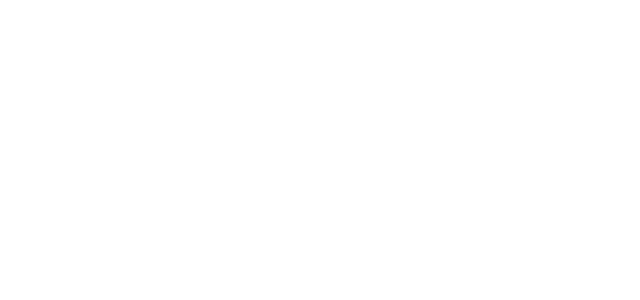
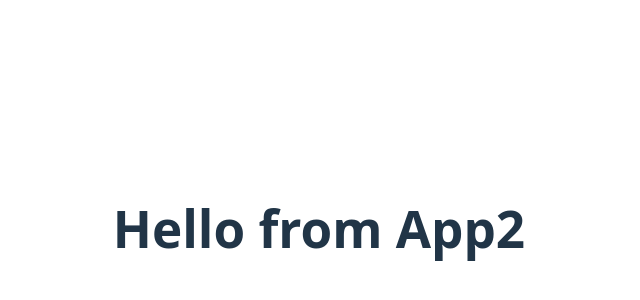
Before and after one commit to VijayJadon22/Practicing-JavaScript-Concepts, a React (Vite) app in the folder React Questions Practice/: page / in a window 1280 px wide. Shown: the part 172-472 px from the top of the page, without its empty margins (321-961 px from the left). Built offline with nearby package versions, Linux system fonts and the light colour scheme.

Commit message:
im plemented app2

```diff
--- a/React Questions Practice/src/App2.jsx
+++ b/React Questions Practice/src/App2.jsx
@@ -2,7 +2,7 @@ import React from "react";
 
 const App2 = () => {
     return (<div>
-
+      <h1>Hello from App2</h1>
   </div>);
 };
 
```
